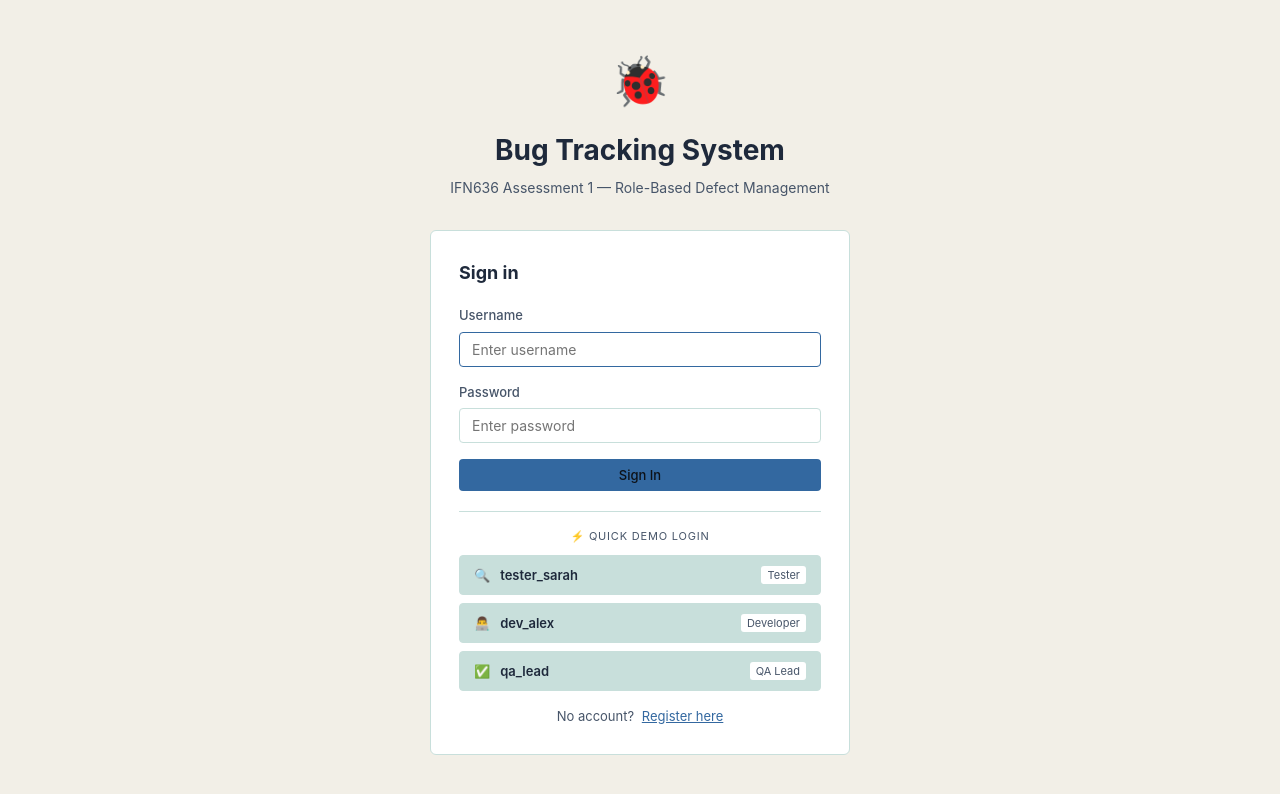
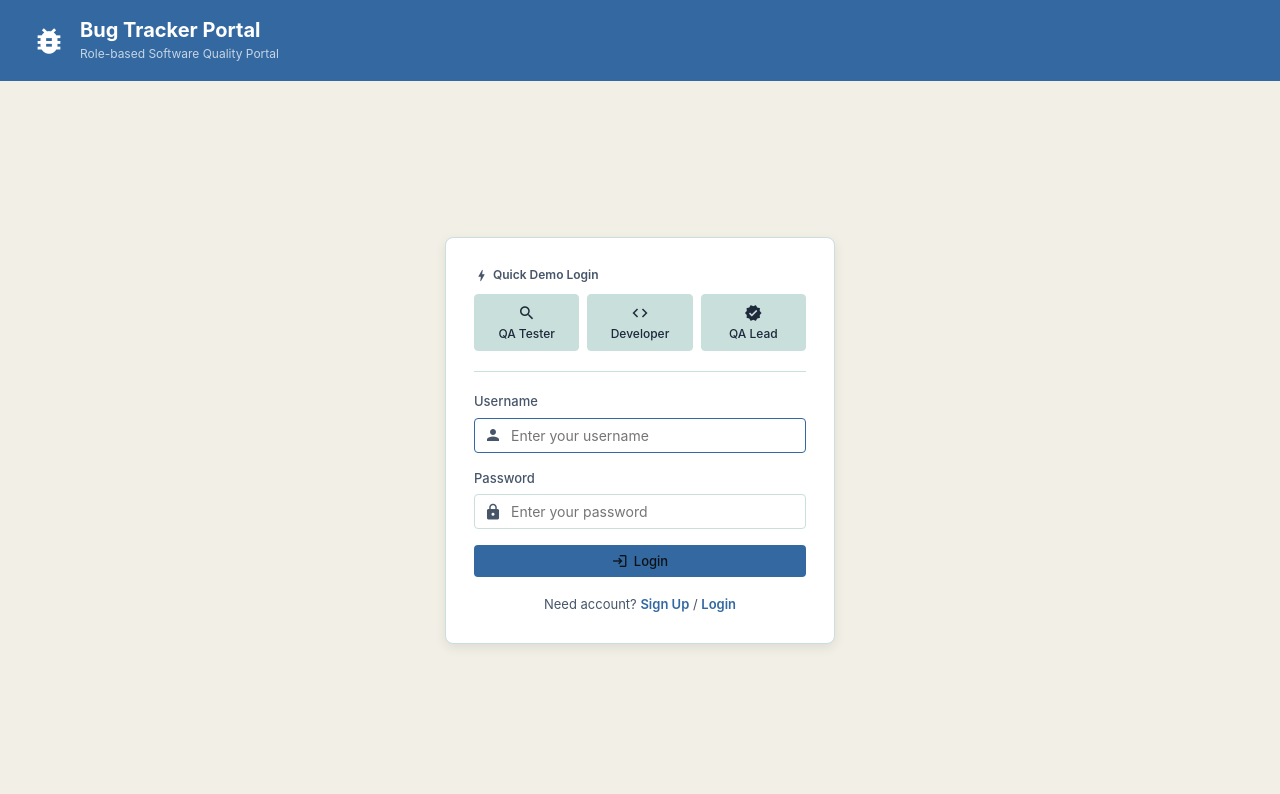
Before and after one commit to owais-nawaz/Bug_Tracking_System, a React (Vite) app in the folder frontend/: page / in a window 1280 px wide. Shown: the top 794 px of the page. Built offline with nearby package versions, Linux system fonts and the light colour scheme.

Commit message:
refactor: improve auth page ui and use Material Icons

```diff
--- a/frontend/index.html
+++ b/frontend/index.html
@@ -4,7 +4,8 @@
     <meta charset="UTF-8" />
     <link rel="icon" type="image/svg+xml" href="/favicon.svg" />
     <meta name="viewport" content="width=device-width, initial-scale=1.0" />
-    <title>bug-tracking-system</title>
+    <title>Bug Tracker Portal</title>
+    <link href="https://fonts.googleapis.com/icon?family=Material+Icons" rel="stylesheet">
   </head>
   <body>
     <div id="root"></div>
--- a/frontend/src/App.css
+++ b/frontend/src/App.css
@@ -49,7 +49,8 @@ button:disabled { opacity: 0.45; cursor: not-allowed; }
 .bts-form__label { display: block; font-size: 13px; font-weight: 500; color: var(--bts-text-muted); margin-bottom: 6px; }
 .bts-form__label .required { color: var(--bts-danger); }
 .bts-form__row { display: grid; grid-template-columns: 1fr 1fr; gap: 12px; }
-.bts-form__errors { background: rgba(248,81,73,0.1); border: 1px solid rgba(248,81,73,0.3); border-radius: var(--bts-radius-sm); padding: 10px 14px; margin-bottom: 16px; }
+.bts-form__errors { background: rgba(220,38,38,0.07); border: 1px solid rgba(220,38,38,0.25); border-radius: var(--bts-radius-sm); padding: 10px 14px; margin-bottom: 16px; display: flex; align-items: flex-start; gap: 8px; color: var(--bts-danger); font-size: 13px; }
+.bts-form__error-icon { font-size: 18px; flex-shrink: 0; margin-top: 1px; }
 .bts-form__errors ul { padding-left: 16px; margin: 0; }
 .bts-form__errors li { color: var(--bts-danger); font-size: 13px; }
 
@@ -79,28 +80,47 @@ button:disabled { opacity: 0.45; cursor: not-allowed; }
 .bts-notification--success { border-left: 4px solid var(--bts-success); }
 .bts-notification--error   { border-left: 4px solid var(--bts-danger); }
 .bts-notification--info    { border-left: 4px solid var(--bts-primary); }
-.bts-notification__icon { font-size: 18px; flex-shrink: 0; }
+.bts-notification__icon { font-size: 20px; flex-shrink: 0; }
+.bts-notification__icon--success { color: var(--bts-success); }
+.bts-notification__icon--error   { color: var(--bts-danger); }
+.bts-notification__icon--info    { color: var(--bts-primary); }
 .bts-notification__message { font-size: 13px; flex: 1; line-height: 1.4; }
-.bts-notification__close { background: none; border: none; color: var(--bts-text-muted); font-size: 16px; padding: 0; }
+.bts-notification__close { background: none; border: none; color: var(--bts-text-muted); padding: 0; display: flex; align-items: center; }
+.bts-notification__close:hover { color: var(--bts-text); }
 @keyframes bts-slide-in { from { transform: translateX(110%); opacity: 0; } to { transform: translateX(0); opacity: 1; } }
 
 /* Auth */
-.bts-auth { min-height: 100vh; display: flex; flex-direction: column; align-items: center; justify-content: center; background: var(--bts-bg); padding: 24px; }
-.bts-auth__brand { text-align: center; margin-bottom: 32px; }
-.bts-auth__brand-icon { font-size: 48px; margin-bottom: 12px; }
-.bts-auth__brand h1 { font-size: 28px; font-weight: 700; }
-.bts-auth__brand p { color: var(--bts-text-muted); margin-top: 6px; font-size: 14px; }
-.bts-auth__card { background: var(--bts-surface); border: 1px solid var(--bts-border); border-radius: var(--bts-radius); padding: 28px; width: 100%; max-width: 420px; }
-.bts-auth__title { font-size: 18px; font-weight: 700; margin-bottom: 20px; }
-.bts-auth__switch { text-align: center; margin-top: 16px; font-size: 13px; color: var(--bts-text-muted); }
-.bts-auth__switch button { background: none; border: none; color: var(--bts-primary); font-size: 13px; padding: 0; margin-left: 4px; text-decoration: underline; cursor: pointer; }
-.bts-demo-section { margin-top: 20px; padding-top: 16px; border-top: 1px solid var(--bts-border); }
-.bts-demo-section__label { font-size: 11px; text-transform: uppercase; letter-spacing: 0.8px; color: var(--bts-text-muted); margin-bottom: 10px; text-align: center; display: block; }
-.bts-demo-btns { display: flex; flex-direction: column; gap: 8px; }
-.bts-demo-btn { background: var(--bts-surface-2); border: 1px solid var(--bts-border); border-radius: var(--bts-radius-sm); color: var(--bts-text); padding: 10px 14px; font-size: 13px; text-align: left; display: flex; align-items: center; gap: 10px; transition: all 0.15s; cursor: pointer; }
-.bts-demo-btn:hover:not(:disabled) { border-color: var(--bts-primary); }
-.bts-demo-btn__name { font-weight: 600; flex: 1; }
-.bts-demo-btn__role { font-size: 11px; color: var(--bts-text-muted); background: var(--bts-surface); padding: 2px 6px; border-radius: 3px; }
+.bts-auth { min-height: 100vh; display: flex; flex-direction: column; background: var(--bts-bg); }
+.bts-auth__header { background: var(--bts-primary); padding: 18px 32px; display: flex; align-items: center; gap: 14px; }
+.bts-auth__header-icon { color: var(--bts-white); font-size: 34px; }
+.bts-auth__header-title { color: var(--bts-white); font-size: 20px; font-weight: 700; line-height: 1.2; }
+.bts-auth__header-sub { color: rgba(255,255,255,0.72); font-size: 12px; margin-top: 3px; }
+.bts-auth__body { flex: 1; display: flex; align-items: center; justify-content: center; padding: 40px 24px; }
+.bts-auth__card { background: var(--bts-surface); border: 1px solid var(--bts-border); border-radius: 8px; padding: 28px; width: 100%; max-width: 390px; box-shadow: var(--bts-shadow); }
+.bts-auth__title { font-size: 17px; font-weight: 700; margin-bottom: 20px; display: flex; align-items: center; gap: 8px; color: var(--bts-text); }
+.bts-auth__title-icon { font-size: 20px; color: var(--bts-primary); }
+.bts-auth__switch { text-align: center; margin-top: 18px; font-size: 13px; color: var(--bts-text-muted); }
+.bts-auth__switch button { background: none; border: none; color: var(--bts-primary); font-size: 13px; padding: 0; font-weight: 600; cursor: pointer; }
+.bts-auth__switch button:hover { text-decoration: underline; }
+
+/* Demo login */
+.bts-demo-section { margin-bottom: 20px; padding-bottom: 20px; border-bottom: 1px solid var(--bts-border); }
+.bts-demo-section__label { font-size: 12px; font-weight: 600; color: var(--bts-text-muted); margin-bottom: 10px; display: flex; align-items: center; gap: 4px; }
+.bts-demo-section__icon { font-size: 15px; }
+.bts-demo-btns { display: flex; gap: 8px; }
+.bts-demo-btn { flex: 1; background: var(--bts-surface-2); border: 1px solid var(--bts-border); border-radius: var(--bts-radius-sm); color: var(--bts-text); padding: 9px 6px; font-size: 12px; font-weight: 500; display: flex; flex-direction: column; align-items: center; gap: 4px; transition: all 0.15s; cursor: pointer; }
+.bts-demo-btn:hover:not(:disabled) { background: var(--bts-primary); color: var(--bts-white); border-color: var(--bts-primary); }
+.bts-demo-btn--active { background: var(--bts-primary); color: var(--bts-white); border-color: var(--bts-primary); }
+.bts-demo-btn__icon { font-size: 18px; }
+
+/* Input with icon */
+.bts-input-wrap { position: relative; }
+.bts-input-wrap input,
+.bts-input-wrap select { padding-left: 36px; }
+.bts-input-icon { position: absolute; left: 10px; top: 50%; transform: translateY(-50%); font-size: 18px; color: var(--bts-text-muted); pointer-events: none; z-index: 1; }
+
+/* Button icon */
+.btn-icon { font-size: 16px; }
 
 /* Misc */
 .bts-page-title { font-size: 22px; font-weight: 700; margin-bottom: 20px; display: flex; align-items: center; gap: 10px; }
--- a/frontend/src/App.jsx
+++ b/frontend/src/App.jsx
@@ -19,13 +19,17 @@ function AppContent() {
     <div className="bts-layout">
       <header style={{ background: 'var(--bts-surface)', borderBottom: '1px solid var(--bts-border)', padding: '0 24px', height: 56, display: 'flex', alignItems: 'center', justifyContent: 'space-between' }}>
         <span style={{ fontWeight: 700, display: 'flex', alignItems: 'center', gap: 8, fontSize: 16 }}>
-          🐞 Bug Tracker
+          <span className="material-icons" style={{ fontSize: 22, color: 'var(--bts-primary)' }}>bug_report</span>
+          Bug Tracker
         </span>
         <div style={{ display: 'flex', alignItems: 'center', gap: 12 }}>
           <span style={{ fontSize: 13, color: 'var(--bts-text-muted)' }}>
             {user.username} · {ROLE_LABEL[user.role]}
           </span>
-          <button className="btn btn-ghost btn-sm" onClick={logout}>Sign out</button>
+          <button className="btn btn-ghost btn-sm" onClick={logout}>
+            <span className="material-icons" style={{ fontSize: 16 }}>logout</span>
+            Sign out
+          </button>
         </div>
       </header>
 
@@ -34,7 +38,10 @@ function AppContent() {
       )}
 
       <main className="bts-main">
-        <h1 className="bts-page-title">Welcome, {user.username}! 👋</h1>
+        <h1 className="bts-page-title">
+          <span className="material-icons" style={{ fontSize: 26, color: 'var(--bts-primary)' }}>waving_hand</span>
+          Welcome, {user.username}!
+        </h1>
         <p style={{ color: 'var(--bts-text-muted)' }}>
           Signed in as <strong style={{ color: 'var(--bts-primary)' }}>{ROLE_LABEL[user.role]}</strong>.
           Bug reporting features are being built — check back soon.
--- a/frontend/src/api/client.js
+++ b/frontend/src/api/client.js
@@ -1,7 +1,11 @@
 const BASE = '/api';
 
 async function parseRes(res) {
-  const data = await res.json();
+  const text = await res.text();
+  if (!text) throw new Error('No response from server — make sure the backend is running on port 3000.');
+  let data;
+  try { data = JSON.parse(text); }
+  catch { throw new Error('Invalid server response — the Vite proxy may not be active. Restart the dev server.'); }
   if (!data.success) throw new Error(data.errors ? data.errors.join(' ') : 'Error');
   return data;
 }
--- a/frontend/src/components/auth/AuthPage.jsx
+++ b/frontend/src/components/auth/AuthPage.jsx
@@ -6,15 +6,19 @@ export default function AuthPage({ onLogin }) {
   const [view, setView] = useState('login');
   return (
     <div className="bts-auth">
-      <div className="bts-auth__brand">
-        <div className="bts-auth__brand-icon">🐞</div>
-        <h1>Bug Tracking System</h1>
-        <p>IFN636 Assessment 1 — Role-Based Defect Management</p>
-      </div>
-      <div className="bts-auth__card">
-        {view === 'login'
-          ? <LoginForm onLogin={onLogin} onSwitchToSignup={() => setView('signup')} />
-          : <SignupForm onSignup={onLogin} onSwitchToLogin={() => setView('login')} />}
+      <header className="bts-auth__header">
+        <span className="material-icons bts-auth__header-icon">bug_report</span>
+        <div>
+          <h1 className="bts-auth__header-title">Bug Tracker Portal</h1>
+          <p className="bts-auth__header-sub">Role-based Software Quality Portal</p>
+        </div>
+      </header>
+      <div className="bts-auth__body">
+        <div className="bts-auth__card">
+          {view === 'login'
+            ? <LoginForm onLogin={onLogin} onSwitchToSignup={() => setView('signup')} />
+            : <SignupForm onSignup={onLogin} onSwitchToLogin={() => setView('login')} />}
+        </div>
       </div>
     </div>
   );
--- a/frontend/src/components/auth/LoginForm.jsx
+++ b/frontend/src/components/auth/LoginForm.jsx
@@ -2,15 +2,16 @@ import { useState } from 'react';
 import { authApi } from '../../api/client';
 
 const DEMOS = [
-  { username: 'tester_sarah', password: 'password123', icon: '🔍', label: 'tester_sarah', roleTag: 'Tester' },
-  { username: 'dev_alex',     password: 'password123', icon: '👨‍💻', label: 'dev_alex',     roleTag: 'Developer' },
-  { username: 'qa_lead',      password: 'password123', icon: '✅', label: 'qa_lead',      roleTag: 'QA Lead' },
+  { username: 'tester_sarah', password: 'password123', label: 'QA Tester',  icon: 'search'    },
+  { username: 'dev_alex',     password: 'password123', label: 'Developer',  icon: 'code'      },
+  { username: 'qa_lead',      password: 'password123', label: 'QA Lead',    icon: 'verified'  },
 ];
 
 export default function LoginForm({ onLogin, onSwitchToSignup }) {
-  const [form, setForm]     = useState({ username: '', password: '' });
-  const [errors, setErrors] = useState([]);
+  const [form, setForm]       = useState({ username: '', password: '' });
+  const [errors, setErrors]   = useState([]);
   const [loading, setLoading] = useState(false);
+  const [activeDemo, setActiveDemo] = useState(null);
 
   const change = e => { setForm(f => ({ ...f, [e.target.name]: e.target.value })); setErrors([]); };
 
@@ -24,42 +25,69 @@ export default function LoginForm({ onLogin, onSwitchToSignup }) {
   }
 
   async function demoLogin(d) {
-    setLoading(true); setErrors([]);
+    setActiveDemo(d.username); setLoading(true); setErrors([]);
     try { onLogin((await authApi.login({ username: d.username, password: d.password })).user); }
     catch (err) { setErrors([err.message]); }
-    finally { setLoading(false); }
+    finally { setLoading(false); setActiveDemo(null); }
   }
 
   return (
     <div>
-      <h2 className="bts-auth__title">Sign in</h2>
-      {errors.length > 0 && <div className="bts-form__errors"><ul>{errors.map((e,i) => <li key={i}>{e}</li>)}</ul></div>}
-      <form onSubmit={submit}>
-        <div className="bts-form__group">
-          <label className="bts-form__label">Username</label>
-          <input name="username" value={form.username} onChange={change} placeholder="Enter username" autoFocus />
-        </div>
-        <div className="bts-form__group">
-          <label className="bts-form__label">Password</label>
-          <input type="password" name="password" value={form.password} onChange={change} placeholder="Enter password" />
-        </div>
-        <button type="submit" className="btn btn-primary btn-full" disabled={loading}>
-          {loading ? 'Signing in…' : 'Sign In'}
-        </button>
-      </form>
       <div className="bts-demo-section">
-        <span className="bts-demo-section__label">⚡ Quick Demo Login</span>
+        <span className="bts-demo-section__label">
+          <span className="material-icons bts-demo-section__icon">bolt</span>
+          Quick Demo Login
+        </span>
         <div className="bts-demo-btns">
           {DEMOS.map(d => (
-            <button key={d.username} className="bts-demo-btn" onClick={() => demoLogin(d)} disabled={loading}>
-              <span>{d.icon}</span>
-              <span className="bts-demo-btn__name">{d.label}</span>
-              <span className="bts-demo-btn__role">{d.roleTag}</span>
+            <button
+              key={d.username}
+              className={`bts-demo-btn${activeDemo === d.username ? ' bts-demo-btn--active' : ''}`}
+              onClick={() => demoLogin(d)}
+              disabled={loading}
+            >
+              <span className="material-icons bts-demo-btn__icon">{d.icon}</span>
+              {d.label}
             </button>
           ))}
         </div>
       </div>
-      <p className="bts-auth__switch">No account? <button onClick={onSwitchToSignup}>Register here</button></p>
+
+      {errors.length > 0 && (
+        <div className="bts-form__errors">
+          <span className="material-icons bts-form__error-icon">error_outline</span>
+          {errors.join(' ')}
+        </div>
+      )}
+
+      <form onSubmit={submit}>
+        <div className="bts-form__group">
+          <label className="bts-form__label">Username</label>
+          <div className="bts-input-wrap">
+            <span className="material-icons bts-input-icon">person</span>
+            <input name="username" value={form.username} onChange={change} placeholder="Enter your username" autoFocus />
+          </div>
+        </div>
+        <div className="bts-form__group">
+          <label className="bts-form__label">Password</label>
+          <div className="bts-input-wrap">
+            <span className="material-icons bts-input-icon">lock</span>
+            <input type="password" name="password" value={form.password} onChange={change} placeholder="Enter your password" />
+          </div>
+        </div>
+        <button type="submit" className="btn btn-primary btn-full" disabled={loading}>
+          {loading
+            ? <><span className="material-icons btn-icon">hourglass_top</span> Signing in…</>
+            : <><span className="material-icons btn-icon">login</span> Login</>}
+        </button>
+      </form>
+
+      <p className="bts-auth__switch">
+        Need account?{' '}
+        <button onClick={onSwitchToSignup}>Sign Up</button>
+        {' / '}
+        <button onClick={onSwitchToSignup}>Login</button>
+      </p>
     </div>
   );
 }
--- a/frontend/src/components/auth/SignupForm.jsx
+++ b/frontend/src/components/auth/SignupForm.jsx
@@ -2,8 +2,8 @@ import { useState } from 'react';
 import { authApi } from '../../api/client';
 
 export default function SignupForm({ onSignup, onSwitchToLogin }) {
-  const [form, setForm]     = useState({ username: '', email: '', password: '', role: 'Tester' });
-  const [errors, setErrors] = useState([]);
+  const [form, setForm]       = useState({ username: '', email: '', password: '', role: 'Tester' });
+  const [errors, setErrors]   = useState([]);
   const [loading, setLoading] = useState(false);
 
   const change = e => { setForm(f => ({ ...f, [e.target.name]: e.target.value })); setErrors([]); };
@@ -13,7 +13,7 @@ export default function SignupForm({ onSignup, onSwitchToLogin }) {
     const errs = [];
     if (form.username.trim().length < 3) errs.push('Username must be at least 3 characters.');
     if (!form.email.includes('@'))       errs.push('Valid email is required.');
-    if (form.password.length < 4)       errs.push('Password must be at least 4 characters.');
+    if (form.password.length < 4)        errs.push('Password must be at least 4 characters.');
     if (errs.length) return setErrors(errs);
     setLoading(true);
     try { onSignup((await authApi.signup(form)).user); }
@@ -23,23 +23,61 @@ export default function SignupForm({ onSignup, onSwitchToLogin }) {
 
   return (
     <div>
-      <h2 className="bts-auth__title">Create account</h2>
-      {errors.length > 0 && <div className="bts-form__errors"><ul>{errors.map((e,i) => <li key={i}>{e}</li>)}</ul></div>}
+      <h2 className="bts-auth__title">
+        <span className="material-icons bts-auth__title-icon">person_add</span>
+        Create account
+      </h2>
+
+      {errors.length > 0 && (
+        <div className="bts-form__errors">
+          <span className="material-icons bts-form__error-icon">error_outline</span>
+          <ul>{errors.map((e, i) => <li key={i}>{e}</li>)}</ul>
+        </div>
+      )}
+
       <form onSubmit={submit}>
-        <div className="bts-form__group"><label className="bts-form__label">Username <span className="required">*</span></label><input name="username" value={form.username} onChange={change} placeholder="min. 3 characters" /></div>
-        <div className="bts-form__group"><label className="bts-form__label">Email <span className="required">*</span></label><input type="email" name="email" value={form.email} onChange={change} placeholder="you@example.com" /></div>
-        <div className="bts-form__group"><label className="bts-form__label">Password <span className="required">*</span></label><input type="password" name="password" value={form.password} onChange={change} placeholder="min. 4 characters" /></div>
+        <div className="bts-form__group">
+          <label className="bts-form__label">Username <span className="required">*</span></label>
+          <div className="bts-input-wrap">
+            <span className="material-icons bts-input-icon">person</span>
+            <input name="username" value={form.username} onChange={change} placeholder="min. 3 characters" autoFocus />
+          </div>
+        </div>
+        <div className="bts-form__group">
+          <label className="bts-form__label">Email <span className="required">*</span></label>
+          <div className="bts-input-wrap">
+            <span className="material-icons bts-input-icon">email</span>
+            <input type="email" name="email" value={form.email} onChange={change} placeholder="you@example.com" />
+          </div>
+        </div>
+        <div className="bts-form__group">
+          <label className="bts-form__label">Password <span className="required">*</span></label>
+          <div className="bts-input-wrap">
+            <span className="material-icons bts-input-icon">lock</span>
+            <input type="password" name="password" value={form.password} onChange={change} placeholder="min. 4 characters" />
+          </div>
+        </div>
         <div className="bts-form__group">
           <label className="bts-form__label">Role <span className="required">*</span></label>
-          <select name="role" value={form.role} onChange={change}>
-            <option value="Tester">QA Tester</option>
-            <option value="Developer">Developer</option>
-            <option value="QALead">QA Lead</option>
-          </select>
+          <div className="bts-input-wrap">
+            <span className="material-icons bts-input-icon">manage_accounts</span>
+            <select name="role" value={form.role} onChange={change}>
+              <option value="Tester">QA Tester</option>
+              <option value="Developer">Developer</option>
+              <option value="QALead">QA Lead</option>
+            </select>
+          </div>
         </div>
-        <button type="submit" className="btn btn-primary btn-full" disabled={loading}>{loading ? 'Creating…' : 'Create Account'}</button>
+        <button type="submit" className="btn btn-primary btn-full" disabled={loading}>
+          {loading
+            ? <><span className="material-icons btn-icon">hourglass_top</span> Creating…</>
+            : <><span className="material-icons btn-icon">person_add</span> Create Account</>}
+        </button>
       </form>
-      <p className="bts-auth__switch">Have an account? <button onClick={onSwitchToLogin}>Sign in</button></p>
+
+      <p className="bts-auth__switch">
+        Have an account? <button onClick={onSwitchToLogin}>Sign in</button>
+      </p>
     </div>
   );
 }
```
Also changed, not shown: frontend/src/components/shared/Notification.jsx (+5 -3 lines).
